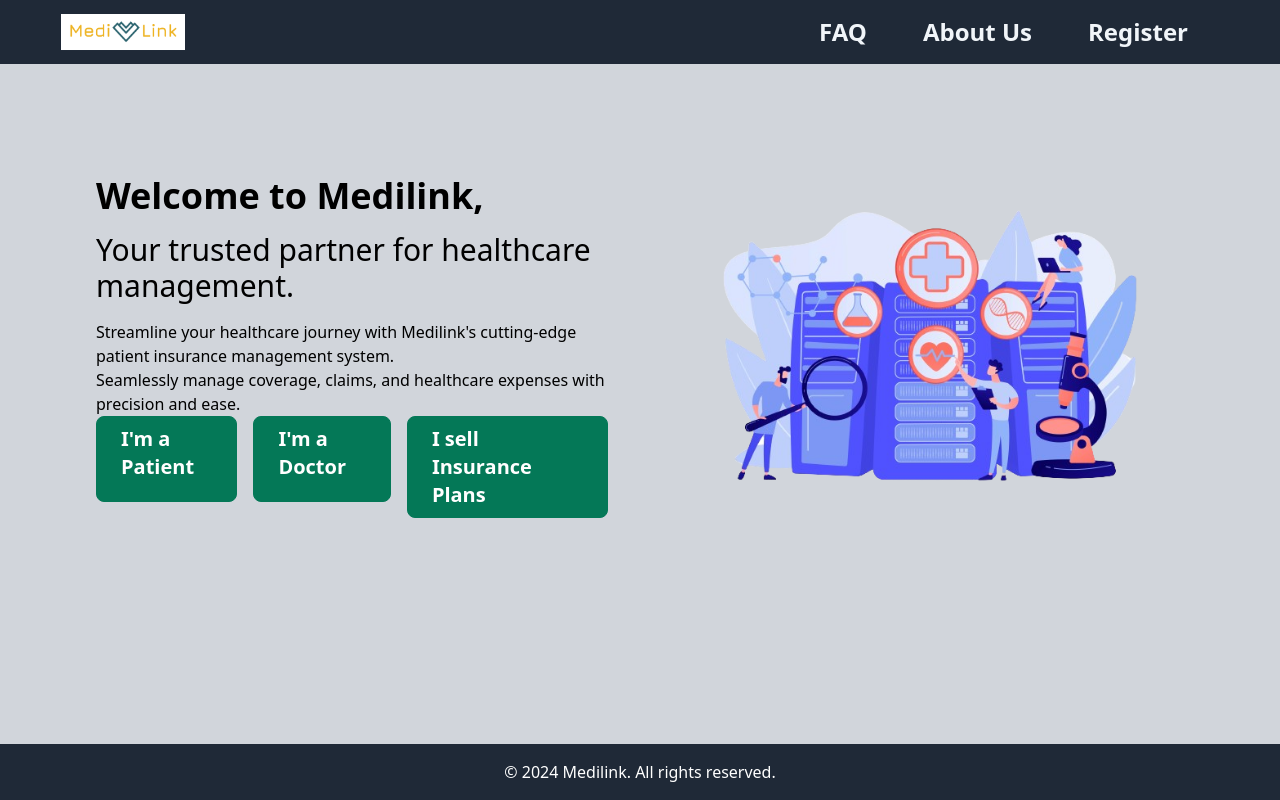
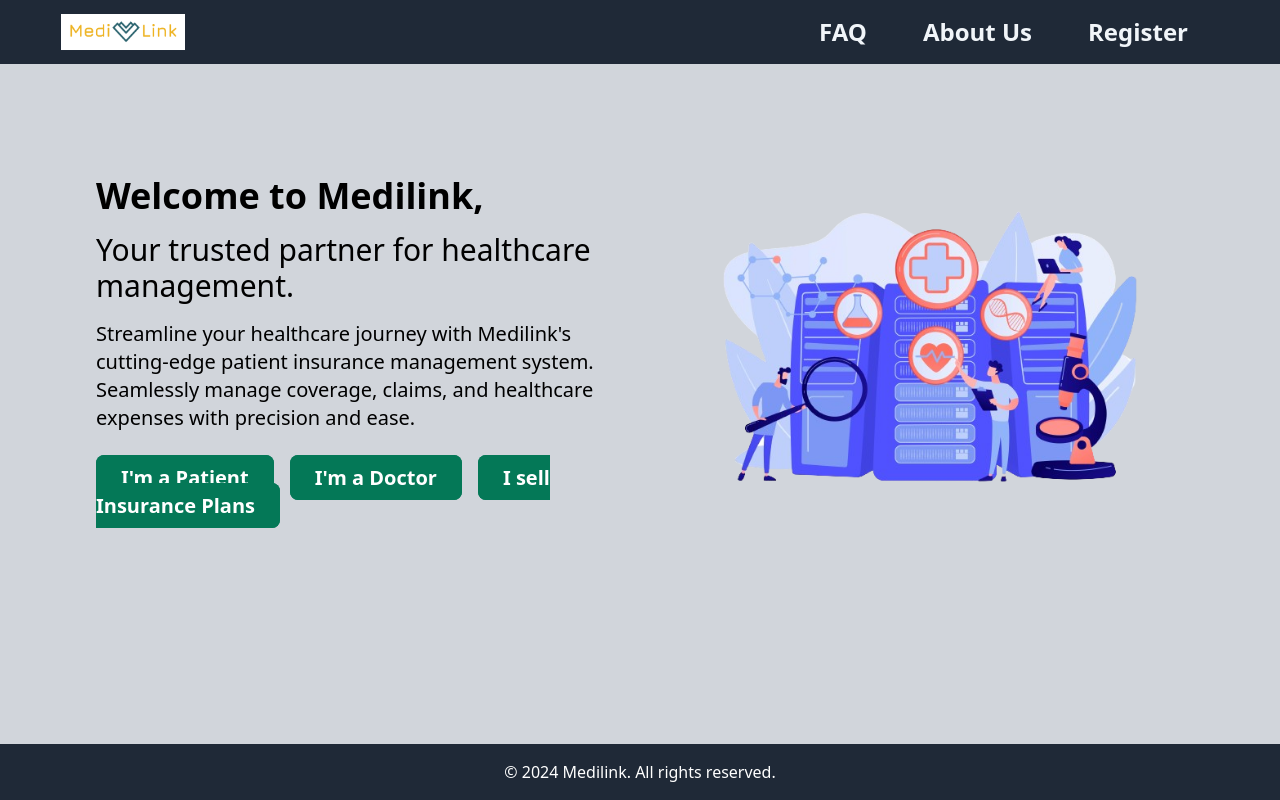
Before and after one commit to pavanpandya/patient-frontend, a Next.js app: page / in a window 1280 px wide. Built offline with nearby package versions, Linux system fonts and the light colour scheme.

Commit message:
Update index.tsx

```diff
--- a/src/pages/index.tsx
+++ b/src/pages/index.tsx
@@ -7,15 +7,16 @@ import main_img from "../images/main-hero-image.png";
 export default function Home() {
   return (
     <div className="flex flex-col min-h-screen">
+      <main>
         <nav className="flex justify-between bg-gray-800 h-16 w-screen align-center text-milk text-slate-100 px-8">
           <Logo />
           <div className="flex items-center mr-1">
-          <Link href="/faq" className="font-black pr-14 text-2xl">FAQ</Link>
-          <Link href="/about" className="font-black pr-14 text-2xl">About Us</Link>
-          <Link href="/login" className="font-black pr-14 text-2xl">Register</Link>
+            <Link className="font-black pr-14 text-2xl" href="/faq">FAQ</Link>
+            <Link className="font-black pr-14 text-2xl" href="/about">About Us</Link>
+            <Link className="font-black pr-14 text-2xl" href="/login">Register</Link>
           </div>
         </nav>
-      <main className="flex flex-col md:flex-row items-center justify-between mt-20 px-16">
+        <div className="flex flex-col md:flex-row items-center justify-between mt-20 px-16">
           <div className="flex-1 p-8">
             <div className="text-left">
               <h1 className="font-bold text-4xl mb-4">
@@ -24,15 +25,30 @@ export default function Home() {
               <h3 className="text-3xl mb-4">
                 Your trusted partner for healthcare management.
               </h3>
-            <div>
-              <p> Streamline your healthcare journey with Medilink's cutting-edge patient insurance management system. </p>
-              <p> Seamlessly manage coverage, claims, and healthcare expenses with precision and ease. </p>
+              <p className="text-xl">
+                Streamline your healthcare journey with Medilink's cutting-edge patient insurance management system. Seamlessly manage coverage, claims, and healthcare expenses with precision and ease.
+              </p>
+              <div className="text-left mt-8">
+                <Link
+                  className="text-left mx-auto text-xl bg-emerald-700 text-white border border-emerald-700 font-bold py-2 px-6 rounded-lg mr-4"
+                  href="/patientlogin"
+                >
+                  I'm a Patient
+                </Link>
+                <Link
+                  className="text-left mx-auto text-xl bg-emerald-700 text-white border border-emerald-700 font-bold py-2 px-6 rounded-lg mr-4"
+                  href="/doctorlogin"
+                >
+                  I'm a Doctor
+                </Link>
+                <Link
+                  className="text-left mx-auto text-xl bg-emerald-700 text-white border border-emerald-700 font-bold py-2 px-6 rounded-lg"
+                  href="/insurancelogin"
+                >
+                  I sell Insurance Plans
+                </Link>
               </div>
-            <div className="flex flex-col md:flex-row">
-              <Link href="/patientlogin" className="mx-auto text-xl bg-emerald-700 text-white border border-emerald-700 font-bold py-2 px-6 rounded-lg mb-4 md:mr-4">I'm a Patient</Link>
-              <Link href="/doctorlogin" className="mx-auto text-xl bg-emerald-700 text-white border border-emerald-700 font-bold py-2 px-6 rounded-lg mb-4 md:mr-4">I'm a Doctor</Link>
-              <Link href="/insurancelogin" className="mx-auto text-xl bg-emerald-700 text-white border border-emerald-700 font-bold py-2 px-6 rounded-lg">I sell Insurance Plans</Link>
-            </div>
+
             </div>
           </div>
           <div className="flex-1 p-8">
@@ -44,7 +60,9 @@ export default function Home() {
               className="mx-auto"
             />
           </div>
+        </div>
       </main>
+
       <Footer />
     </div>
   );
```
Lines whose indentation alone changed are shown as unchanged.
